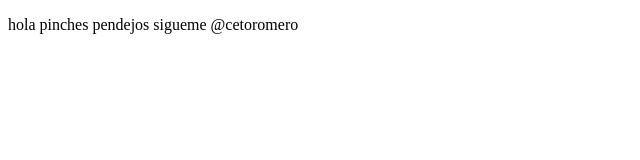
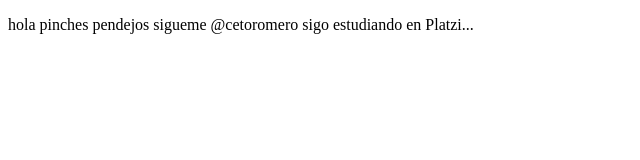
Before and after one commit to cetoromero/projectoDemoCursoPrework, a plain HTML site: page index.html in a window 1280 px wide. Shown: the whole page, without its empty margins (0-640 px from the left). Drawn offline with Linux system fonts and the light colour scheme.

Commit message:
second commit

```diff
--- a/index.html
+++ b/index.html
@@ -8,7 +8,7 @@
 </head>
 <body>
     <p>
-        hola pinches pendejos sigueme @cetoromero
+        hola pinches pendejos sigueme @cetoromero sigo estudiando en Platzi...
     </p>
 </body>
 </html>
```
